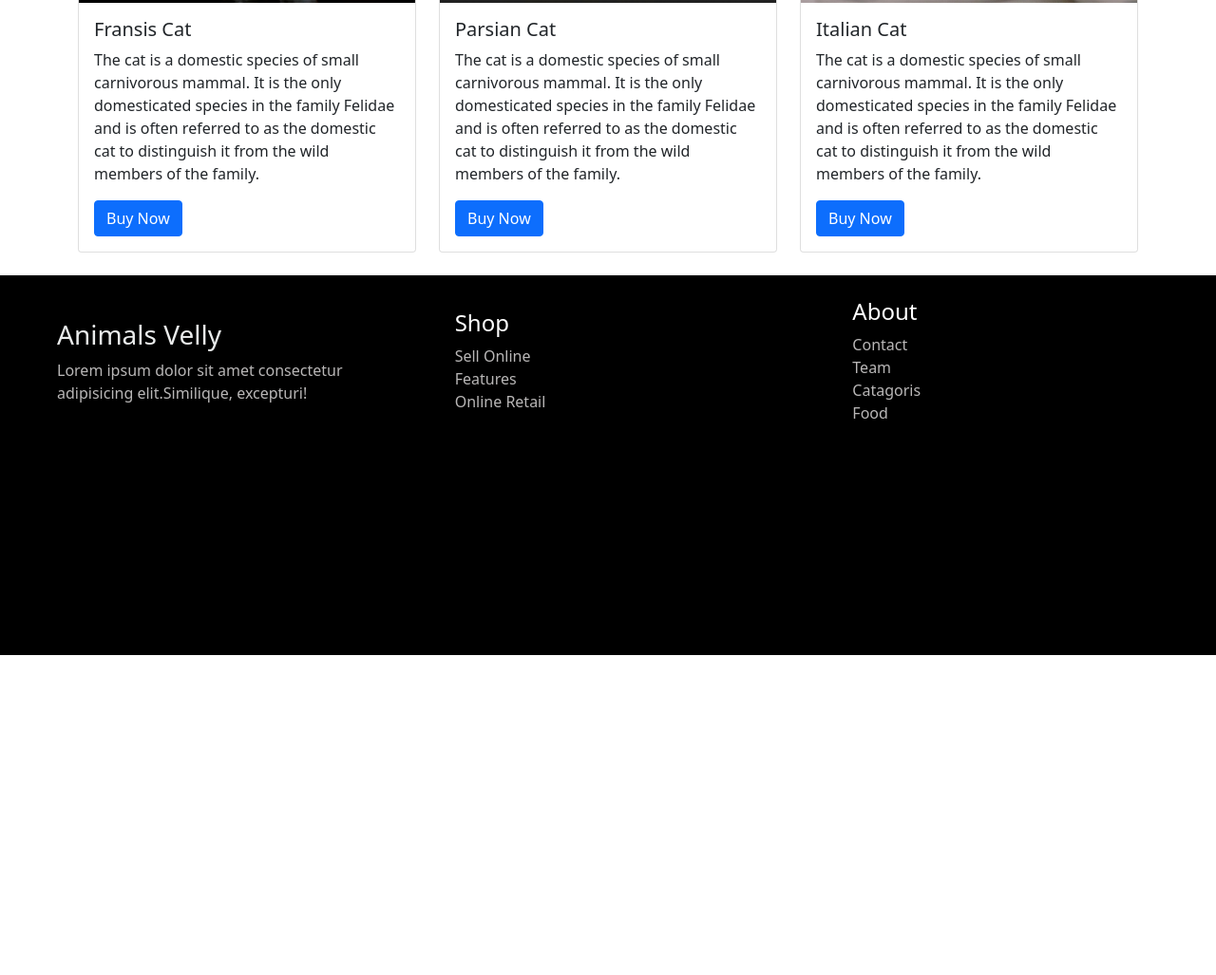
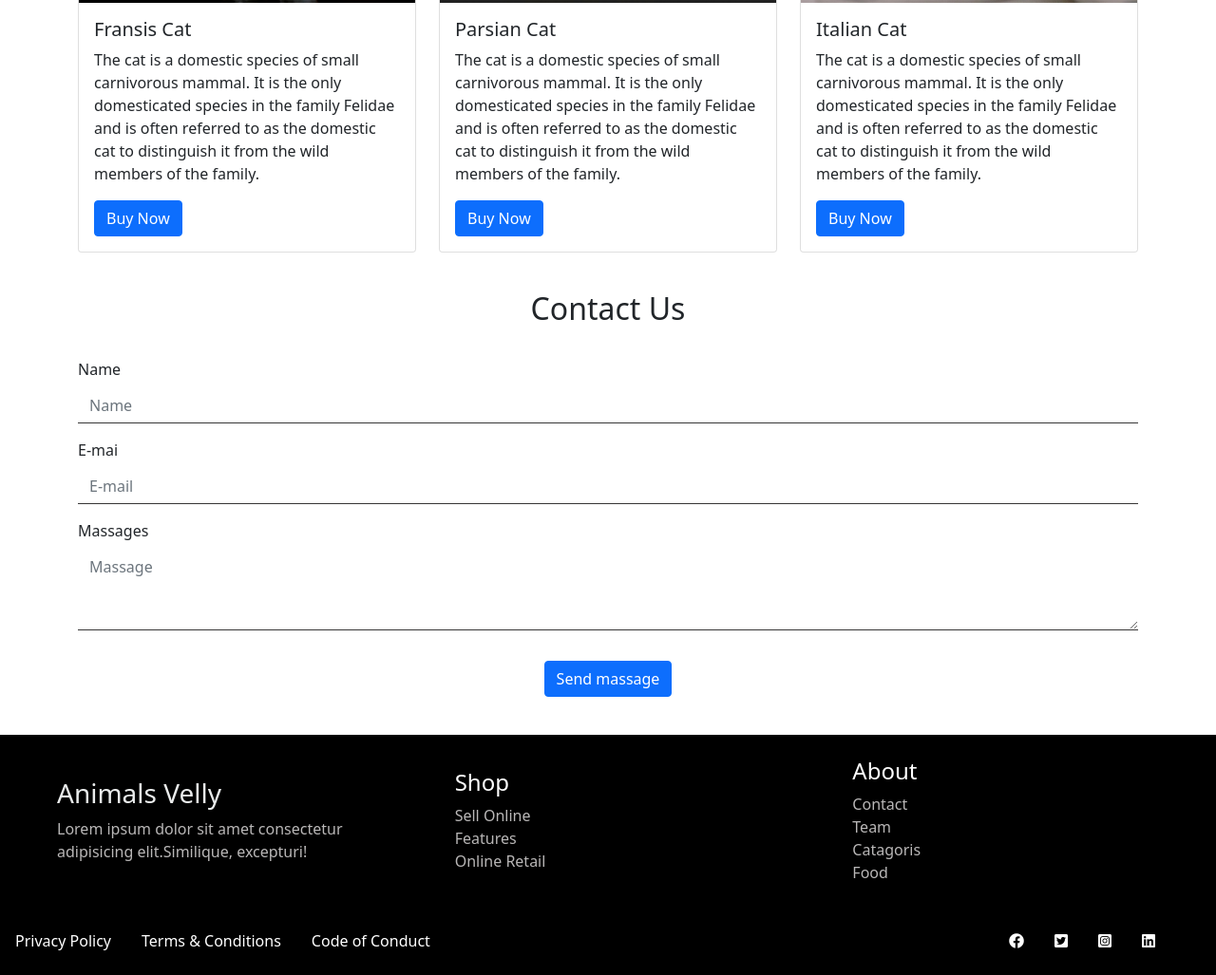
Before and after one commit to joy-sarkar/Animals-velly, a plain HTML site: page index.html in a window 1280 px wide. Shown: the part 1771-2798 px from the top of the page at 95% size. Before the commit the page ends 2461 px from the top, so only its background shows below. Drawn offline with nearby package versions, Linux system fonts and the light colour scheme.

Commit message:
footer icon add

```diff
--- a/index.html
+++ b/index.html
@@ -5,6 +5,10 @@
     <meta http-equiv="X-UA-Compatible" content="IE=edge">
     <meta name="viewport" content="width=device-width, initial-scale=1.0">
     <title>Animals Velly</title>
+    <!-- google fonts -->
+    <link rel="preconnect" href="https://fonts.googleapis.com">
+<link rel="preconnect" href="https://fonts.gstatic.com" crossorigin>
+<link href="https://fonts.googleapis.com/css2?family=Poppins:ital@1&display=swap" rel="stylesheet">
     <!-- css style sheet -->
     <link rel="stylesheet" href="style.css">
     <!-- bootstarp sheet -->
@@ -45,7 +49,7 @@
                     <div class="row bg-caurosal">
                         <div class="col-7 d-flex justify-content-center align-items-center">
                             <div>
-                                <h1>Most Cutest Cat</h1>
+                                <h1>Indian Cat</h1>
                                 <p>Lorem ipsum dolor sit amet consectetur adipisicing elit. Reiciendis, amet.</p>
                                 <button class="btn btn-primary" >Buy Now</button>
                             </div>
@@ -59,7 +63,7 @@
                     <div class="row bg-caurosal">
                         <div class="col-7 d-flex justify-content-center align-items-center">
                             <div>
-                                <h1>Most Cutest Cat 2</h1>
+                                <h1>Itlian Cat</h1>
                                 <p>Lorem ipsum dolor sit amet consectetur adipisicing elit. Reiciendis, amet.</p>
                                 <button class="btn btn-primary" >Buy Now</button>
                             </div>
@@ -73,7 +77,7 @@
                     <div class="row bg-caurosal">
                         <div class="col-7 d-flex justify-content-center align-items-center">
                             <div>
-                                <h1>Most Cutest Cat 3</h1>
+                                <h1>Parsian Cat</h1>
                                 <p>Lorem ipsum dolor sit amet consectetur adipisicing elit. Reiciendis, amet.</p>
                                 <button class="btn btn-primary" >Buy Now</button>
                             </div>
@@ -175,6 +179,26 @@
               </div>
             </div>
         </section>
+        <section class="container mt-3 contact">
+            <div class="contact-from">
+                <h2 class="text-center p-4">Contact Us</h2>
+                <div class="mb-3">
+                    <label for="exampleFormControlInput1" class="form-label">Name</label>
+                    <input type="text" class="form-control" id="exampleFormControlInput1" placeholder="Name">
+                </div>
+                <div class="mb-3">
+                    <label for="exampleFormControlInput1" class="form-label">E-mai</label>
+                    <input type="email" class="form-control" id="exampleFormControlInput1" placeholder="E-mail">
+                </div>
+                <div class="mb-3">
+                    <label for="exampleFormControlTextarea1" class="form-label">Massages</label>
+                    <textarea class="form-control" placeholder="Massage" id="exampleFormControlTextarea1" rows="3"></textarea>
+                </div>
+               <div class="d-flex justify-content-center">
+                <button class="btn btn-primary m-3" type="submit">Send massage</button>
+               </div>
+            </div>
+        </section>
 
     </main>
     <footer>
@@ -202,6 +226,29 @@
                     </ul>
                 </div>
             </div>
+            <div class="row">
+                <div class="col-12">
+                    <div class="line"></div>
+                </div>
+            </div>
+          <div class="row">
+            <div class="col-md-6">
+                <ul class="list-unstyled d-flex justify-content-start">
+                    <li class="nav-item"><a class="nav-link text-white" href="#">Privacy Policy</a></li>
+                    <li class="nav-item"><a class="nav-link text-white" href="#">Terms & Conditions</a></li>
+                    <li class="nav-item"><a class="nav-link text-white" href="#">Code of Conduct</a></li>
+
+                </ul>
+            </div>
+            <div class="col-md-6">
+                <ul class="list-unstyled d-flex justify-content-end me-5">
+                    <li class="nav-item"><a class="nav-link text-white" href="#"><i class="fab fa-facebook"></i></a></li>
+                    <li class="nav-item"><a class="nav-link text-white" href="#"><i class="fab fa-twitter-square"></i></a></li>
+                    <li class="nav-item"><a class="nav-link text-white" href="#"><i class="fab fa-instagram-square"></i></a></li>
+                    <li class="nav-item"><a class="nav-link text-white" href="#"><i class="fab fa-linkedin"></i></a></li>
+                </ul>
+            </div>
+          </div>
     </section>
     </footer>
 
--- a/style.css
+++ b/style.css
@@ -1,9 +1,11 @@
+body{
+    font-family: 'Poppins', sans-serif;
+}
 .bg-caurosal{
     background: #c7edee;
 }
 .bg-footer{
     background-color:#000000;
-    height: 400px;
 }
 .footer-highlight{
     color:#eaecec;
@@ -11,6 +13,13 @@
 .footer-small-text{
     color: rgba(224, 221, 221, 0.829);
 }
-hr{
-    border: 4px solid black;
+.mb-3 input{
+    border: none;
+
 }
+.mb-3 textarea {
+    border: none;
+}
+.mb-3{
+    border-bottom: 1px solid rgba(22, 21, 21, 0.856);
+}
```
